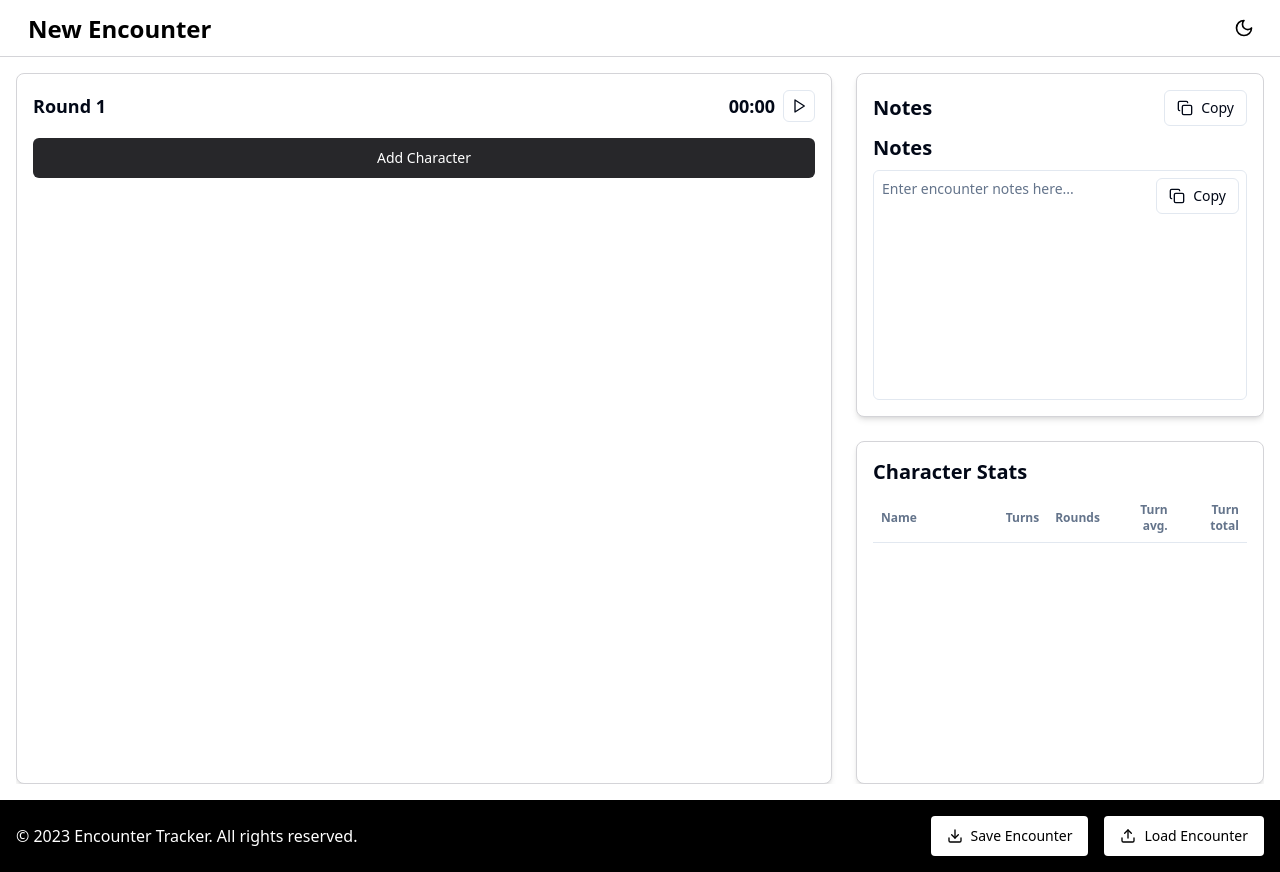
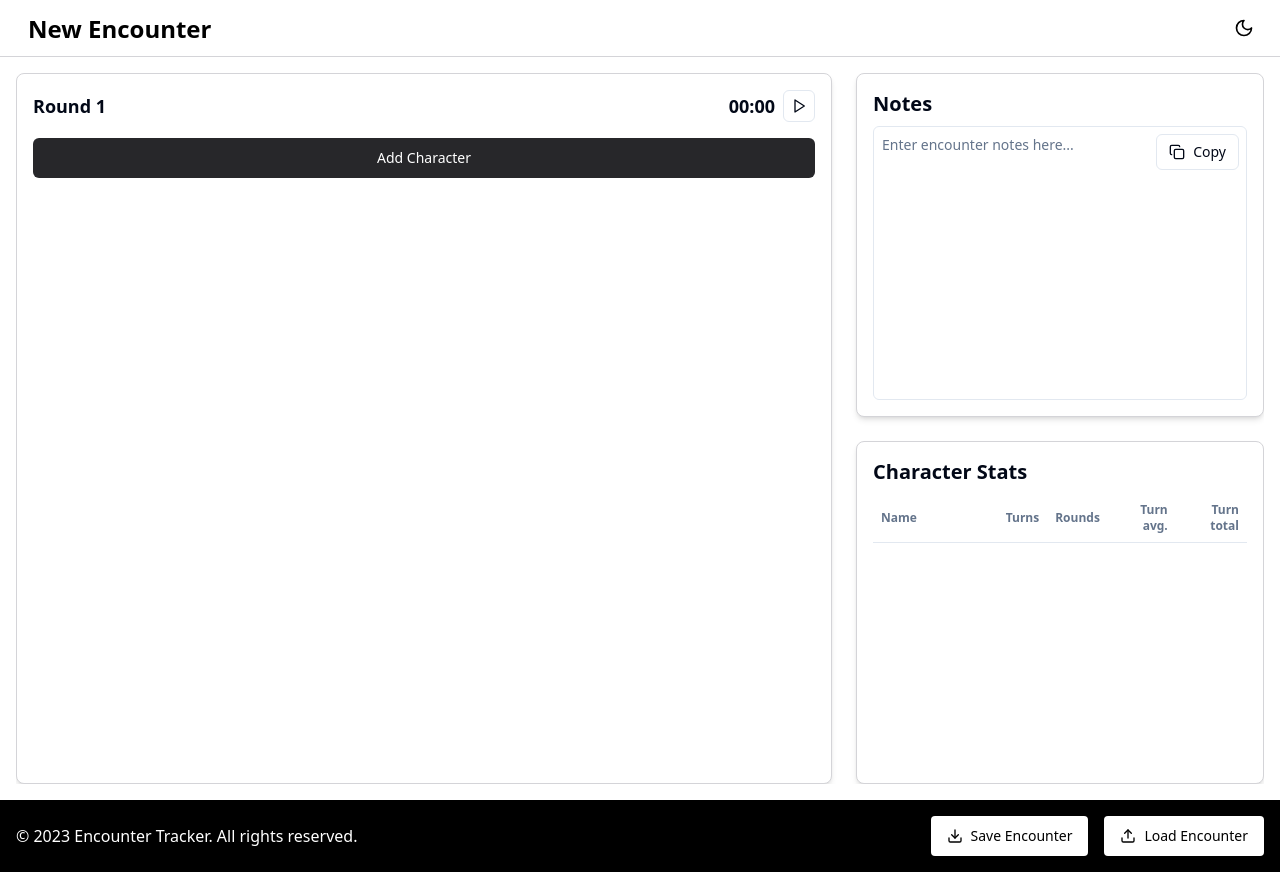
Before and after one commit to crfpr/encounter-chronicle-app, a React (Vite) app: page / in a window 1280 px wide. Built offline with nearby package versions, Linux system fonts and the light colour scheme.

Commit message:
Remove label and copy button
Deleted the H2 label and copy button from the notes card's flex container to streamline the layout.
[skip gpt_engineer]

```diff
--- a/src/components/EncounterTracker.jsx
+++ b/src/components/EncounterTracker.jsx
@@ -241,14 +241,6 @@ const EncounterTracker = forwardRef(({ encounterName, setEncounterName, exportEn
     logEvent(`Removed character: ${characterToRemove.name}`);
   };
 
-  const copyToClipboard = () => {
-    navigator.clipboard.writeText(notes).then(() => {
-      console.log('Notes copied to clipboard');
-    }).catch(err => {
-      console.error('Failed to copy notes: ', err);
-    });
-  };
-
   const renderContent = () => {
     if (isMobile) {
       switch (activePage) {
@@ -334,22 +326,12 @@ const EncounterTracker = forwardRef(({ encounterName, setEncounterName, exportEn
           </div>
           <div className="lg:w-1/3 h-full flex flex-col space-y-6">
             <div className="bg-white border border-zinc-300 dark:border-zinc-700 rounded-lg p-4 flex-1 overflow-hidden flex flex-col shadow-md dark:shadow-none">
-              <div className="flex justify-between items-center mb-2">
-                <h2 className="text-xl font-semibold">Notes</h2>
-                <Button
-                  onClick={copyToClipboard}
-                  variant="outline"
-                  size="sm"
-                  className="flex items-center"
-                >
-                  <Copy className="h-4 w-4 mr-2" />
-                  Copy
-                </Button>
+              <div className="flex-grow">
+                <NotesSection notes={notes} setNotes={(newNotes) => {
+                  setNotes(newNotes);
+                  logEvent(`Notes updated`);
+                }} isMobile={false} />
               </div>
-              <NotesSection notes={notes} setNotes={(newNotes) => {
-                setNotes(newNotes);
-                logEvent(`Notes updated`);
-              }} isMobile={false} />
             </div>
             <div className="bg-white border border-zinc-300 dark:border-zinc-700 rounded-lg p-4 flex-1 overflow-hidden flex flex-col shadow-md dark:shadow-none">
               <h2 className="text-xl font-semibold mb-2">Character Stats</h2>
```
